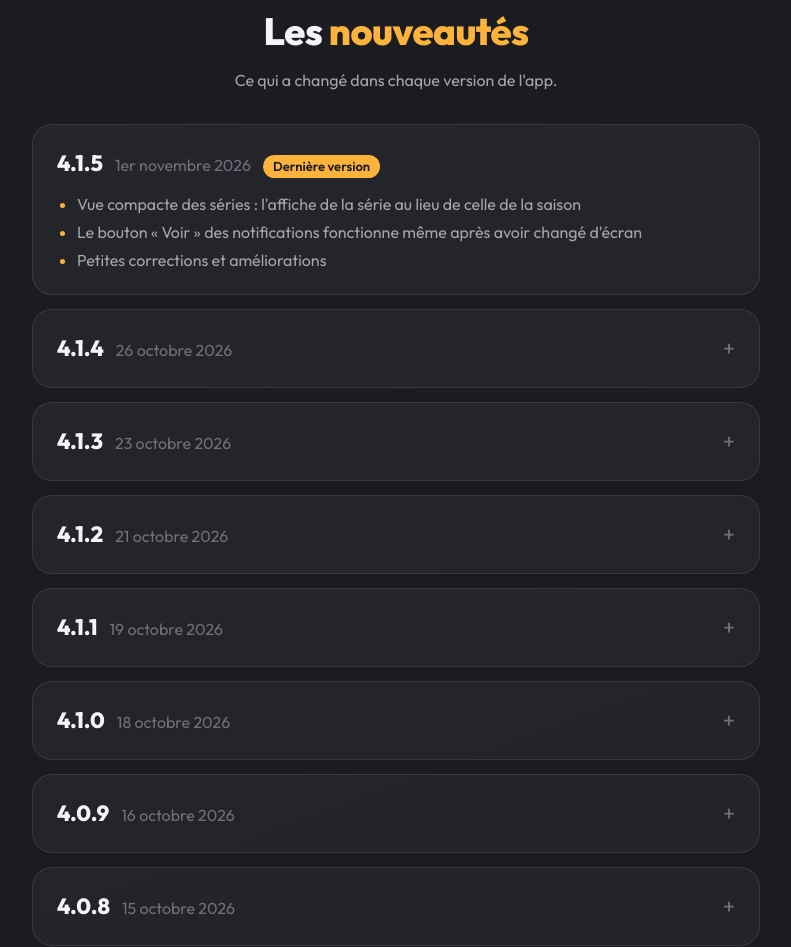
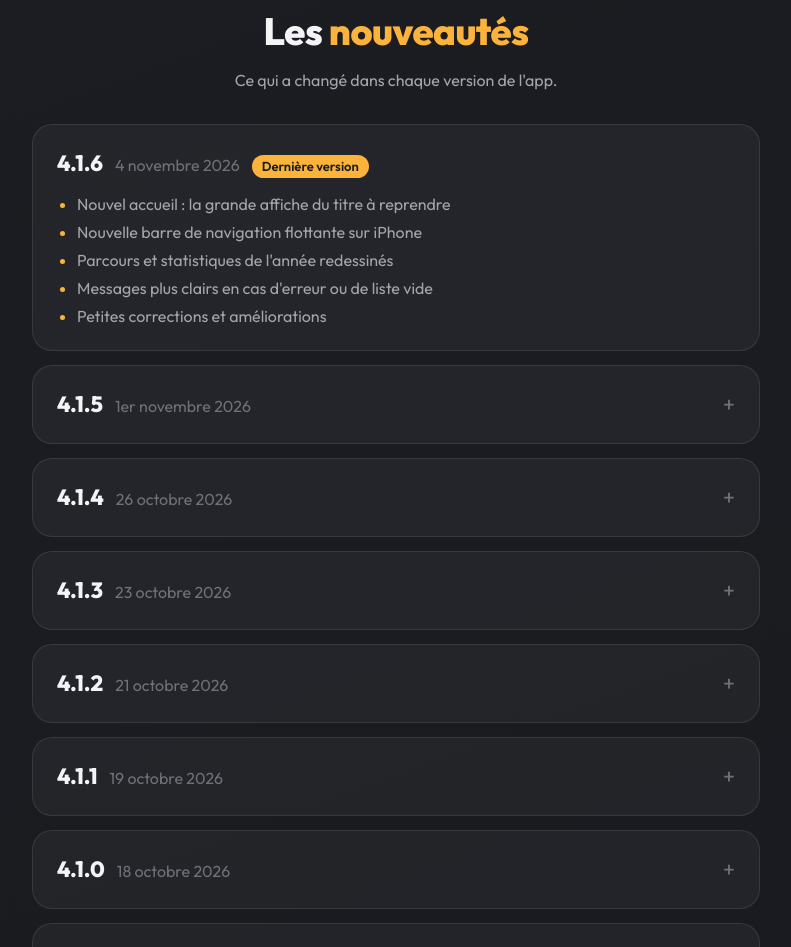
Before and after one commit to sylv42240/watchlist, a plain HTML site: page index.html in a window 1280 px wide. Shown: the part 2813-3760 px from the top of the page, without its empty margins (244-1035 px from the left). Drawn offline with nearby package versions, Linux system fonts and the light colour scheme.

Commit message:
[FEATURE] 4.1.6 changelog

```diff
--- a/index.html
+++ b/index.html
@@ -192,13 +192,24 @@
 
     <!-- New version: copy this block on top, move the "Dernière version" tag to it, and turn the previous one into a <details class="release"> with a <summary>. -->
     <article class="release">
-      <div class="head"><h3>4.1.5</h3><time datetime="2026-11-01">1er novembre 2026</time><span class="tag">Dernière version</span></div>
+      <div class="head"><h3>4.1.6</h3><time datetime="2026-11-04">4 novembre 2026</time><span class="tag">Dernière version</span></div>
+      <ul>
+        <li>Nouvel accueil : la grande affiche du titre à reprendre</li>
+        <li>Nouvelle barre de navigation flottante sur iPhone</li>
+        <li>Parcours et statistiques de l'année redessinés</li>
+        <li>Messages plus clairs en cas d'erreur ou de liste vide</li>
+        <li>Petites corrections et améliorations</li>
+      </ul>
+    </article>
+
+    <details class="release">
+      <summary><h3>4.1.5</h3><time datetime="2026-11-01">1er novembre 2026</time></summary>
       <ul>
         <li>Vue compacte des séries : l'affiche de la série au lieu de celle de la saison</li>
         <li>Le bouton « Voir » des notifications fonctionne même après avoir changé d'écran</li>
         <li>Petites corrections et améliorations</li>
       </ul>
-    </article>
+    </details>
 
     <details class="release">
       <summary><h3>4.1.4</h3><time datetime="2026-10-26">26 octobre 2026</time></summary>
```
